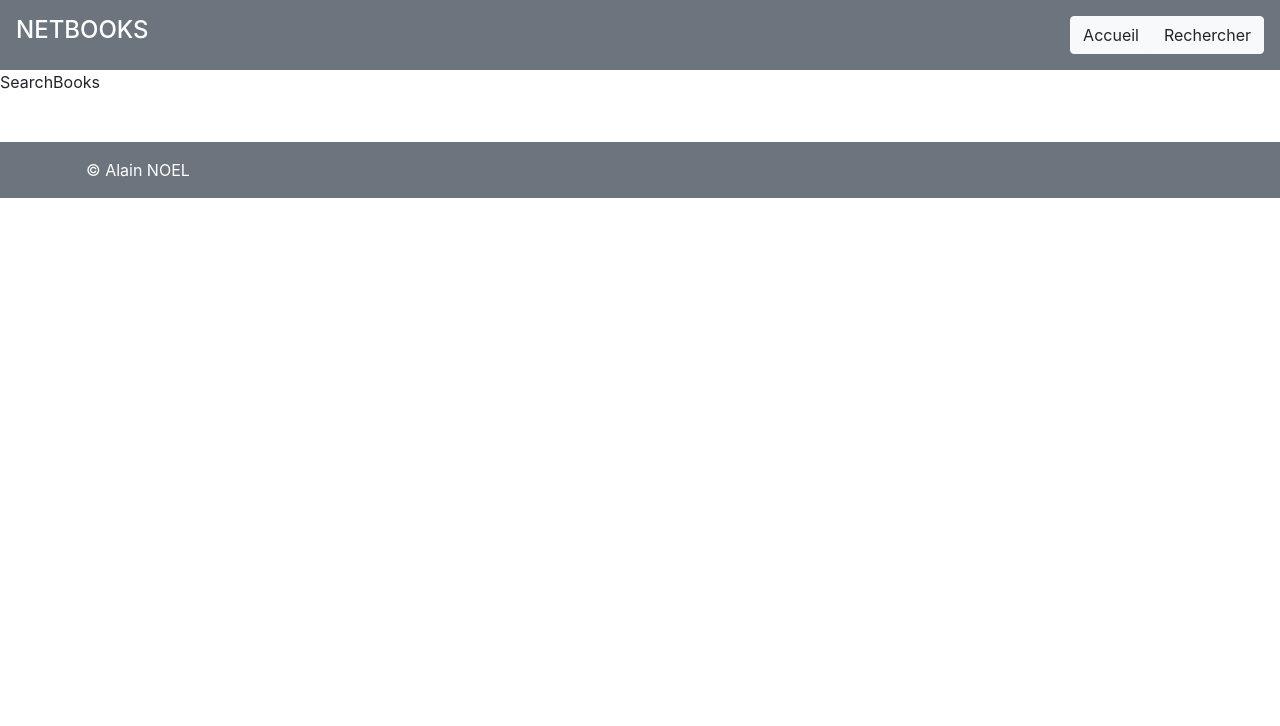
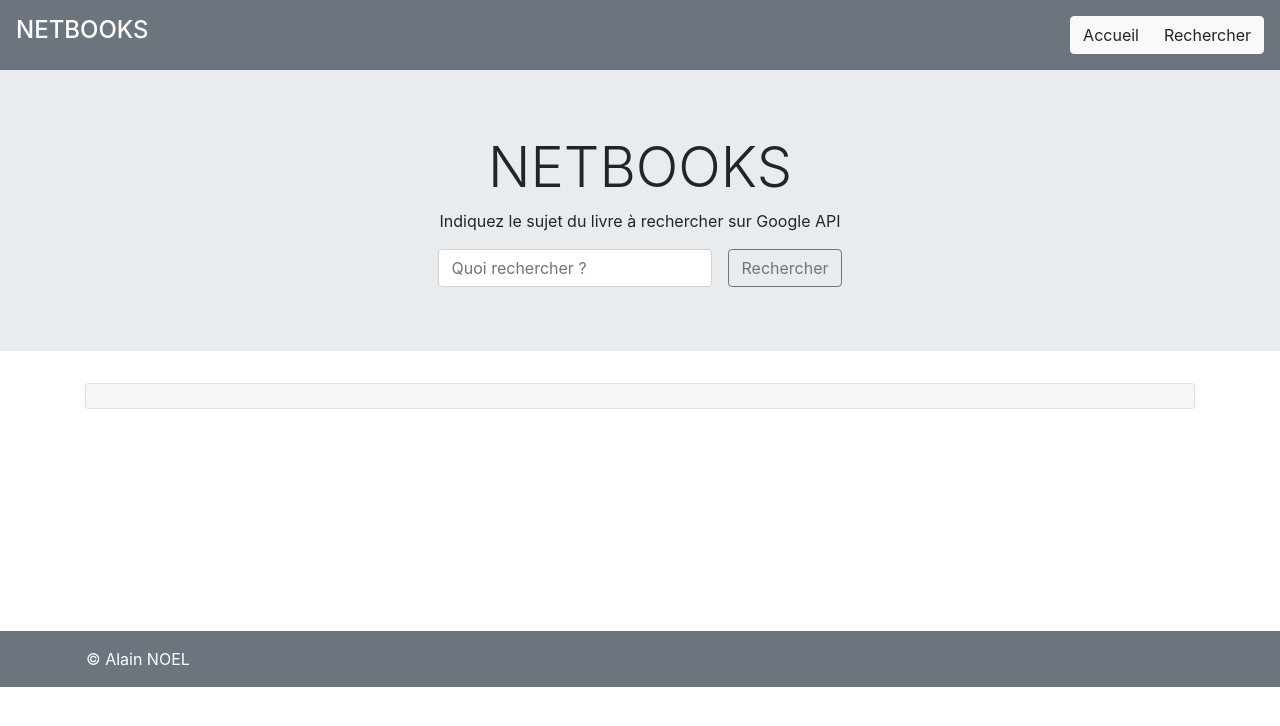
Before and after one commit to AlainNL/Redux-book, a React (Create React App) app: page /search in a window 1280 px wide. Shown: the top 726 px of the page. Built offline with nearby package versions, Linux system fonts and the light colour scheme.

Commit message:
add axiox + actionFetchBooks

```diff
--- a/package.json
+++ b/package.json
@@ -6,6 +6,7 @@
     "@testing-library/jest-dom": "^5.17.0",
     "@testing-library/react": "^13.4.0",
     "@testing-library/user-event": "^13.5.0",
+    "axios": "^1.5.1",
     "bootstrap": "^4.5.2",
     "react": "^18.2.0",
     "react-dom": "^18.2.0",
@@ -14,6 +15,7 @@
     "react-router-dom": "^6.16.0",
     "react-scripts": "5.0.1",
     "redux": "^4.2.1",
+    "redux-thunk": "^2.4.2",
     "uuid": "^9.0.1",
     "web-vitals": "^2.1.4"
   },
--- a/src/containers/SearchBooks.js
+++ b/src/containers/SearchBooks.js
@@ -1,9 +1,70 @@
-import React from 'react'
+import React, { useState } from 'react';
+import { useSelector, useDispatch } from 'react-redux';
+import { fetchBooks } from '../redux/actions/actionFetchBooks';
 
 const SearchBooks = () => {
-  return (
-    <div>SearchBooks</div>
-  )
+
+
+  const [title, setTitle] = useState('');
+
+  const state = useSelector(state => state.search);
+  const dispatch = useDispatch()
+
+  console.log(state)
+
+  const handleSubmit = e => {
+      e.preventDefault();
+
+      dispatch(fetchBooks(title))
+      console.log(state)
+
+  }
+
+    return (
+        <main role="main">
+            <div className="jumbotron jumbotron-fluid">
+                <div className='container text-center'>
+                    <h1 className='display-4'>NETBOOKS</h1>
+                    <p>Indiquez le sujet du livre à rechercher sur Google API</p>
+
+                    <form
+                        className="form-inline justify-content-center"
+                        onSubmit={handleSubmit}
+                    >
+                        <div className='form-group'>
+                            <input
+                                type="text"
+                                className='form-control'
+                                placeholder='Quoi rechercher ?'
+                                required
+                                value={title}
+                                onChange={ e => setTitle(e.target.value)}
+                            />
+                        </div>
+                        <div className='form-group'>
+                            <button className='btn btn-outline-secondary ml-3'>Rechercher</button>
+                        </div>
+                    </form>
+                </div>
+            </div>
+
+            <div className="container" style={{minHeight: '200px'}}>
+                <div className="accordion">
+                    <div className="card mb-2">
+                        <div className="card-header">
+                        </div>
+                        <div className="collapse" data-parent="accordion">
+                            <div className="card-body">
+                              {
+
+                              }
+                            </div>
+                        </div>
+                    </div>
+                </div>
+            </div>
+        </main>
+    )
 }
 
 export default SearchBooks
--- /dev/null
+++ b/src/redux/actions/actionFetchBooks.js
@@ -0,0 +1,41 @@
+import { FETCH_BOOKS_LOADING, FETCH_BOOKS_SUCCESS, FETCH_BOOKS_ERROR } from "../constants";
+import axios from 'axios';
+
+const fetchBooksLoading = () => {
+    return {
+        type: FETCH_BOOKS_LOADING
+    }
+}
+
+const fetchBooksSucces = data => {
+    return {
+        type: FETCH_BOOKS_SUCCESS,
+        payload: data
+    }
+}
+
+const fetchBooksError = error => {
+    return {
+        type: FETCH_BOOKS_ERROR,
+        payload: error
+    }
+}
+
+
+export const fetchBooks = title => {
+    return dispatch => {
+
+        dispatch(fetchBooksLoading())
+
+        axios.get(`https://www.googleapis.com/books/v1/volumes?q=${title}&maxResults=20`)
+        .then( res => {
+
+            const bookItemsArray = res.data.items;
+
+            dispatch(fetchBooksSucces(bookItemsArray))
+        })
+        .catch( error => {
+            dispatch(fetchBooksError(error.message))
+        })
+    }
+}
--- a/src/redux/constants.js
+++ b/src/redux/constants.js
@@ -1,3 +1,9 @@
+// Library
 export const ADD_BOOKS = "ADD_BOOKS"
 export const DELETE_BOOK = "DELETE_BOOK"
 export const DELETE_ALL_BOOKS = "DELETE_ALL_BOOKS"
+
+// Fetch
+export const FETCH_BOOKS_LOADING = "FETCH_BOOKS_LOADING"
+export const FETCH_BOOKS_SUCCESS = "FETCH_BOOKS_SUCCESS"
+export const FETCH_BOOKS_ERROR = "FETCH_BOOKS_ERROR"
--- /dev/null
+++ b/src/redux/reducers/reducerFetchBooks.js
@@ -0,0 +1,35 @@
+import { FETCH_BOOKS_LOADING, FETCH_BOOKS_SUCCESS, FETCH_BOOKS_ERROR } from "../constants";
+
+const initialState = {
+    isLoading: false,
+    fetchedBooks: [],
+    error: ''
+}
+
+const reducerFetchedBooks = (state = initialState, action) => {
+    switch (action.type) {
+      case FETCH_BOOKS_LOADING:
+          return {
+              ...state,
+              isLoading: true
+          }
+      case FETCH_BOOKS_SUCCESS:
+          return {
+              ...state,
+              isLoading: false,
+              fetchedBooks: action.payload,
+              error: ''
+          }
+      case FETCH_BOOKS_ERROR:
+          return {
+            ...state,
+            isLoading: false,
+            fetchedBooks: [],
+            error: action.payload
+          }
+
+      default: return state
+    }
+}
+
+export default reducerFetchedBooks
--- a/src/redux/store.js
+++ b/src/redux/store.js
@@ -1,11 +1,15 @@
-import { createStore, combineReducers } from "redux";
+import { createStore, combineReducers, applyMiddleware } from "redux";
 import reducerAddBooks from "./reducers/reducerAddBooks";
+import thunk from "redux-thunk";
+import reducerFetchedBooks from "./reducers/reducerFetchBooks";
 
 
 const rootReducer = combineReducers({
-    library: reducerAddBooks
+    library: reducerAddBooks,
+    search: reducerFetchedBooks
 })
 
-const store = createStore(rootReducer)
+
+const store = createStore(rootReducer, applyMiddleware(thunk))
 
 export default store
```
Also changed, not shown: 1 other file (tests, documents, lock files or other folders).
